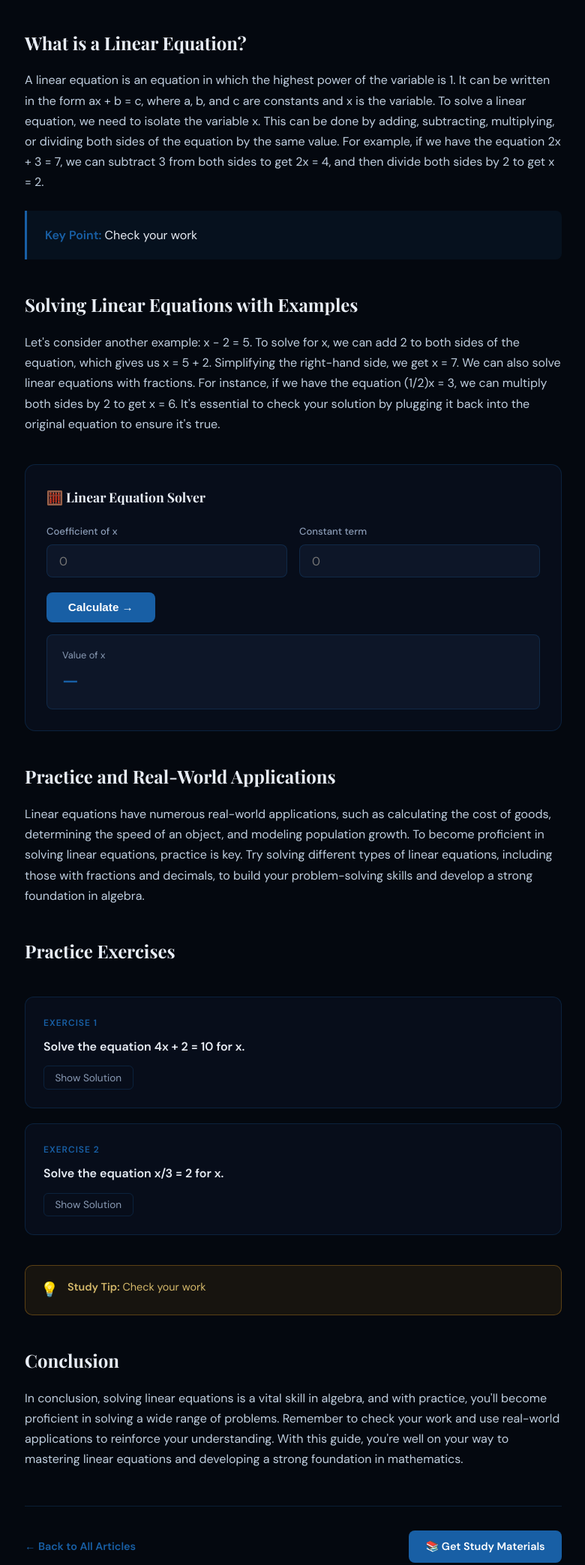
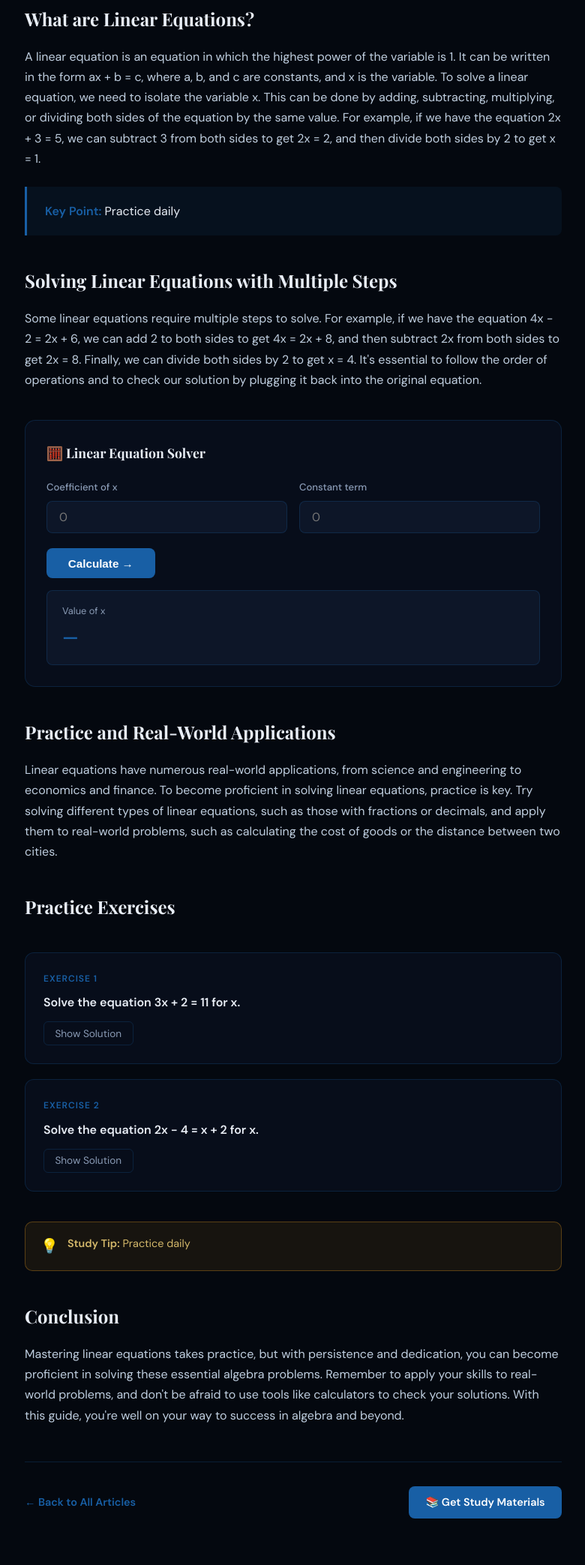
Before and after one commit to lucasazevedosilva42-ux/mathmaster-blog, a plain HTML site: page linear-equations-algebra.html in a window 1280 px wide. Shown: the part 707-2794 px from the top of the page at 75% size, without its empty margins (249-1029 px from the left). Drawn offline with nearby package versions, Linux system fonts and the light colour scheme.

Commit message:
✅ Post: Linear Equations: Complete Guide to Solving Algebra Problems — 2026-06-03

```diff
--- a/linear-equations-algebra.html
+++ b/linear-equations-algebra.html
@@ -4,10 +4,10 @@
   <meta charset="UTF-8" />
   <meta name="viewport" content="width=device-width, initial-scale=1.0" />
   <title>Linear Equations: Complete Guide to Solving Algebra Problems | MathMaster Blog</title>
-  <meta name="description" content="Learn to solve linear equations" />
+  <meta name="description" content="Master linear equations with our complete guide" />
   <meta name="keywords" content="algebra, mathematics, math tutorial, linear, equations, algebra" />
   <meta property="og:title" content="Linear Equations: Complete Guide to Solving Algebra Problems" />
-  <meta property="og:description" content="Learn to solve linear equations" />
+  <meta property="og:description" content="Master linear equations with our complete guide" />
   <meta property="og:type" content="article" />
   <meta property="og:url" content="https://lucasazevedosilva42-ux.github.io/mathmaster-blog/linear-equations-algebra.html" />
   <link rel="canonical" href="https://lucasazevedosilva42-ux.github.io/mathmaster-blog/linear-equations-algebra.html" />
@@ -170,17 +170,17 @@
     <script>(adsbygoogle = window.adsbygoogle || []).push({});</script>
   </div>
 
-  <p class="post-intro">Linear equations are a fundamental concept in algebra, and understanding how to solve them is crucial for success in mathematics and science. They can be used to model real-world problems, from calculating the cost of goods to determining the speed of an object. In this guide, we will walk you through the steps to solve linear equations and provide you with practice exercises to help you master this essential skill. With linear equations, you'll be able to solve a wide range of problems and develop a strong foundation in algebra.</p>
+  <p class="post-intro">Linear equations are a fundamental concept in algebra, and understanding how to solve them is crucial for success in mathematics and science. They have numerous real-world applications, from calculating distances and speeds to modeling population growth and financial transactions. In this blog post, we will delve into the world of linear equations, exploring what they are, how to solve them, and providing plenty of examples and practice exercises to help you master this essential skill.</p>
 
-  <h2>What is a Linear Equation?</h2>
-  <p>A linear equation is an equation in which the highest power of the variable is 1. It can be written in the form ax + b = c, where a, b, and c are constants and x is the variable. To solve a linear equation, we need to isolate the variable x. This can be done by adding, subtracting, multiplying, or dividing both sides of the equation by the same value. For example, if we have the equation 2x + 3 = 7, we can subtract 3 from both sides to get 2x = 4, and then divide both sides by 2 to get x = 2.</p>
+  <h2>What are Linear Equations?</h2>
+  <p>A linear equation is an equation in which the highest power of the variable is 1. It can be written in the form ax + b = c, where a, b, and c are constants, and x is the variable. To solve a linear equation, we need to isolate the variable x. This can be done by adding, subtracting, multiplying, or dividing both sides of the equation by the same value. For example, if we have the equation 2x + 3 = 5, we can subtract 3 from both sides to get 2x = 2, and then divide both sides by 2 to get x = 1.</p>
 
   <div class="highlight-box">
-    <strong>Key Point:</strong> Check your work
+    <strong>Key Point:</strong> Practice daily
   </div>
 
-  <h2>Solving Linear Equations with Examples</h2>
-  <p>Let's consider another example: x - 2 = 5. To solve for x, we can add 2 to both sides of the equation, which gives us x = 5 + 2. Simplifying the right-hand side, we get x = 7. We can also solve linear equations with fractions. For instance, if we have the equation (1/2)x = 3, we can multiply both sides by 2 to get x = 6. It's essential to check your solution by plugging it back into the original equation to ensure it's true.</p>
+  <h2>Solving Linear Equations with Multiple Steps</h2>
+  <p>Some linear equations require multiple steps to solve. For example, if we have the equation 4x - 2 = 2x + 6, we can add 2 to both sides to get 4x = 2x + 8, and then subtract 2x from both sides to get 2x = 8. Finally, we can divide both sides by 2 to get x = 4. It's essential to follow the order of operations and to check our solution by plugging it back into the original equation.</p>
 
   <div class="calculator">
     <div class="calc-title"><span>🧮</span> Linear Equation Solver</div>
@@ -202,7 +202,7 @@
   </div>
 
   <h2>Practice and Real-World Applications</h2>
-  <p>Linear equations have numerous real-world applications, such as calculating the cost of goods, determining the speed of an object, and modeling population growth. To become proficient in solving linear equations, practice is key. Try solving different types of linear equations, including those with fractions and decimals, to build your problem-solving skills and develop a strong foundation in algebra.</p>
+  <p>Linear equations have numerous real-world applications, from science and engineering to economics and finance. To become proficient in solving linear equations, practice is key. Try solving different types of linear equations, such as those with fractions or decimals, and apply them to real-world problems, such as calculating the cost of goods or the distance between two cities.</p>
 
   <div class="ad-slot">
     <ins class="adsbygoogle" style="display:block" data-ad-client="ca-pub-4133658586839866"
@@ -214,25 +214,25 @@
   <div class="exercises">
     <div class="exercise">
       <div class="exercise-num">Exercise 1</div>
-      <div class="exercise-q">Solve the equation 4x + 2 = 10 for x.</div>
+      <div class="exercise-q">Solve the equation 3x + 2 = 11 for x.</div>
       <button class="exercise-toggle" onclick="toggleAnswer(this)">Show Solution</button>
-      <div class="exercise-answer">Step 1: Subtract 2 from both sides: 4x = 10 - 2, Step 2: Simplify the right-hand side: 4x = 8, Step 3: Divide both sides by 4: x = 8/4, Step 4: Simplify the fraction: x = 2</div>
+      <div class="exercise-answer">Step 1: Subtract 2 from both sides to get 3x = 9. Step 2: Divide both sides by 3 to get x = 3.</div>
     </div>
     <div class="exercise">
       <div class="exercise-num">Exercise 2</div>
-      <div class="exercise-q">Solve the equation x/3 = 2 for x.</div>
+      <div class="exercise-q">Solve the equation 2x - 4 = x + 2 for x.</div>
       <button class="exercise-toggle" onclick="toggleAnswer(this)">Show Solution</button>
-      <div class="exercise-answer">Step 1: Multiply both sides by 3: x = 2 * 3, Step 2: Simplify the right-hand side: x = 6</div>
+      <div class="exercise-answer">Step 1: Add 4 to both sides to get 2x = x + 6. Step 2: Subtract x from both sides to get x = 6.</div>
     </div>
   </div>
 
   <div class="tip-box">
     <span class="tip-icon">💡</span>
-    <span class="tip-text"><strong>Study Tip:</strong> Check your work</span>
+    <span class="tip-text"><strong>Study Tip:</strong> Practice daily</span>
   </div>
 
   <h2>Conclusion</h2>
-  <p>In conclusion, solving linear equations is a vital skill in algebra, and with practice, you'll become proficient in solving a wide range of problems. Remember to check your work and use real-world applications to reinforce your understanding. With this guide, you're well on your way to mastering linear equations and developing a strong foundation in mathematics.</p>
+  <p>Mastering linear equations takes practice, but with persistence and dedication, you can become proficient in solving these essential algebra problems. Remember to apply your skills to real-world problems, and don't be afraid to use tools like calculators to check your solutions. With this guide, you're well on your way to success in algebra and beyond.</p>
 
   <div class="post-nav">
     <a href="index.html" class="back-link">← Back to All Articles</a>
@@ -246,7 +246,7 @@
     const input1 = parseFloat(document.getElementById('calc-input1').value) || 0;
     const input2 = parseFloat(document.getElementById("calc-input2").value) || 0;
     try {
-      const result = input1 === 0 ? 'No solution' : (input2 / input1).toString();
+      const result = input1 !== 0 ? (input2 / input1) : 'undefined';
       document.getElementById('calc-result').textContent = (typeof result === 'number') ? result.toFixed(4).replace(/\.?0+$/, '') : result;
     } catch(e) {
       document.getElementById('calc-result').textContent = 'Error';
```
